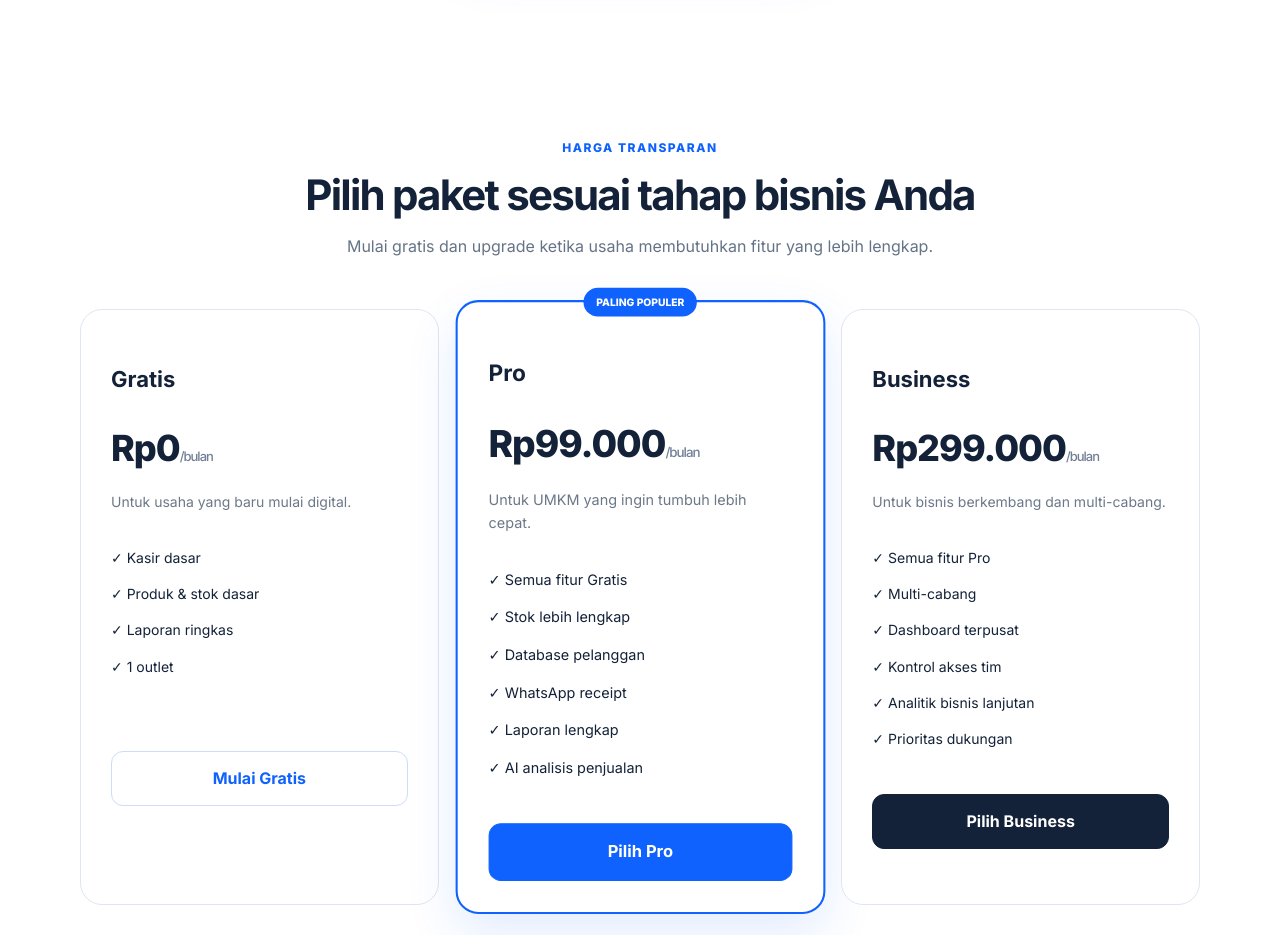
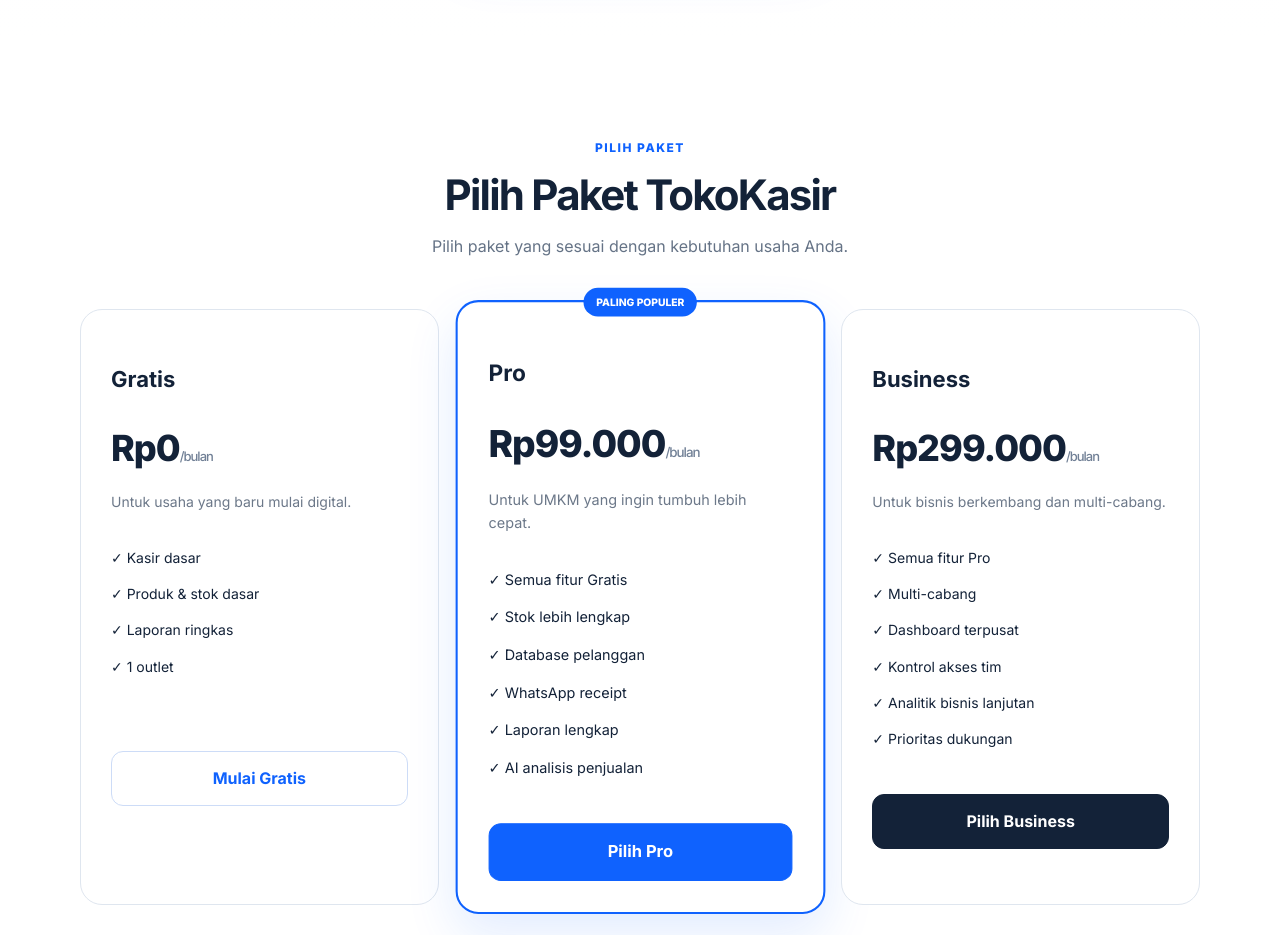
Before and after one commit to alma-98/TokoKasir, a plain HTML site: page index.html in a window 1280 px wide. Shown: the part 3500-4435 px from the top of the page. Drawn offline with Linux system fonts and the light colour scheme.

```diff
--- a/index.html
+++ b/index.html
@@ -258,9 +258,9 @@
 <section class="section" id="harga">
       <div class="container">
         <div class="section-heading">
-          <div class="eyebrow">HARGA TRANSPARAN</div>
-          <h2>Pilih paket sesuai tahap bisnis Anda</h2>
-          <p>Mulai gratis dan upgrade ketika usaha membutuhkan fitur yang lebih lengkap.</p>
+          <div class="eyebrow">PILIH PAKET</div>
+          <h2>Pilih Paket TokoKasir</h2>
+          <p>Pilih paket yang sesuai dengan kebutuhan usaha Anda.</p>
         </div>
         <div class="pricing-grid">
           <article class="price-card">
```
